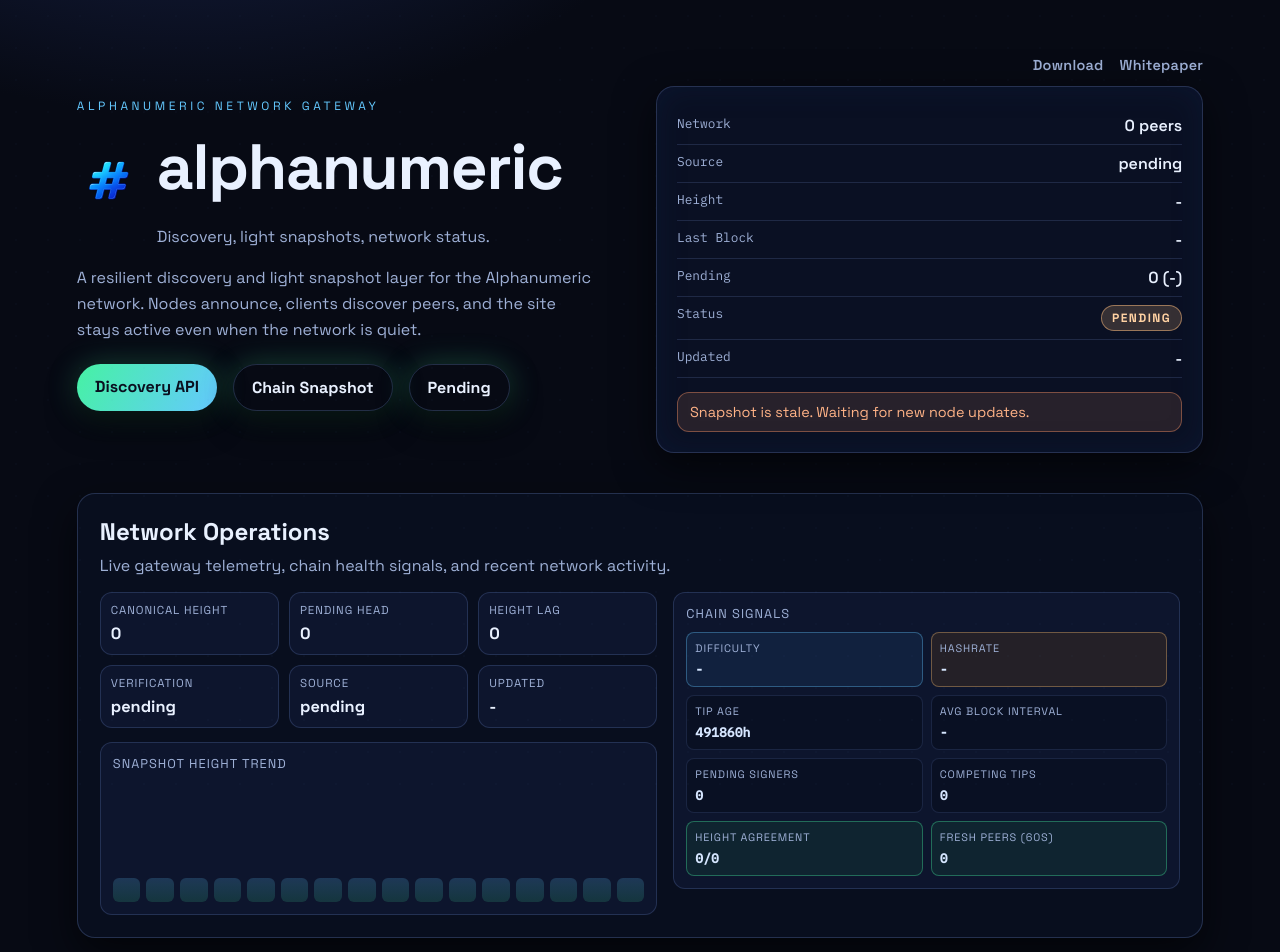
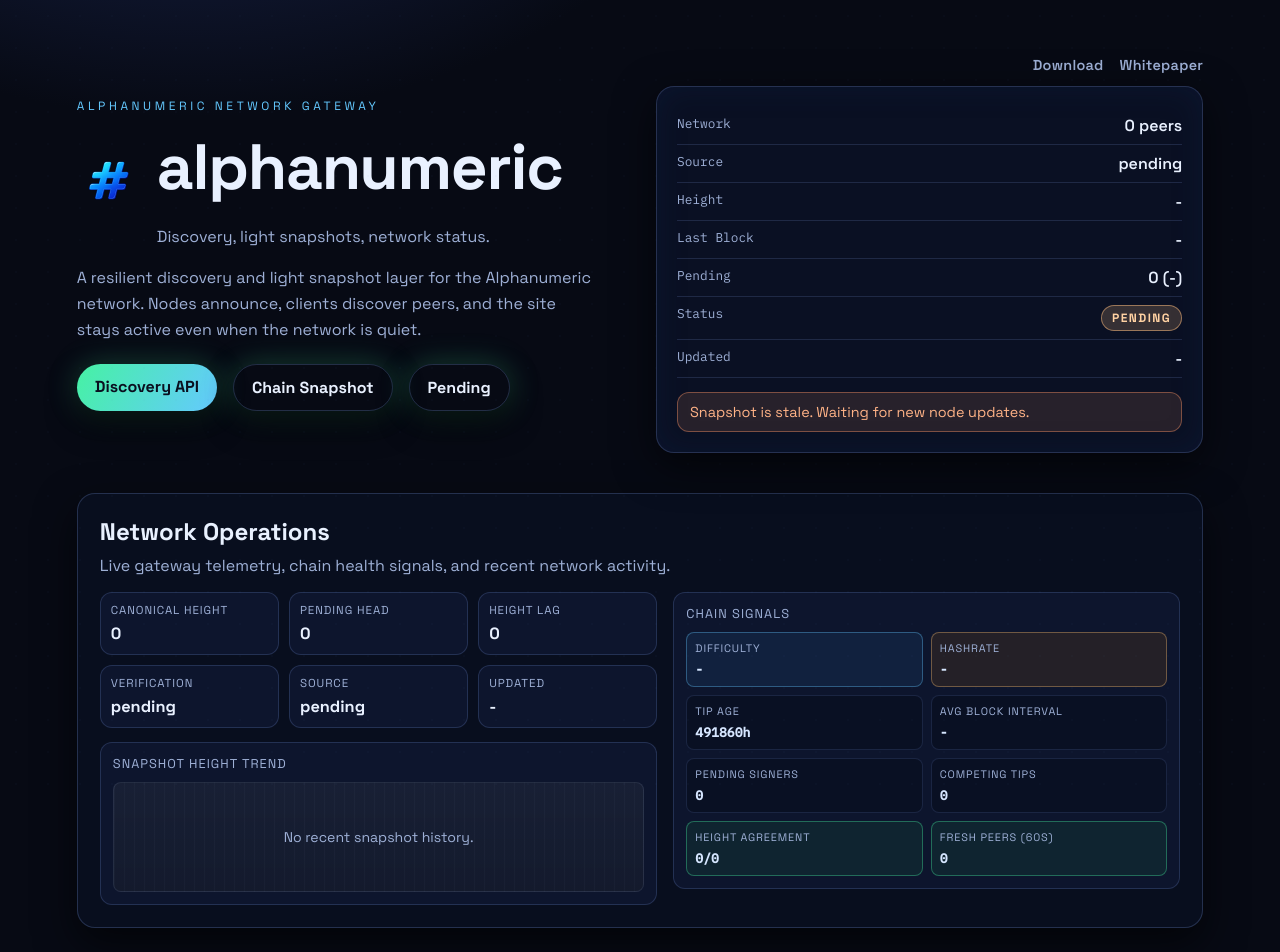
Before and after one commit to OSXBasedAnon/alphanumeric-blue, a Next.js app: page / in a window 1280 px wide. Shown: the top 952 px of the page. Built offline with nearby package versions, Linux system fonts and the light colour scheme.

Commit message:
Refactor snapshot trend into darker sparkline with flat-state handling

```diff
--- a/app/components/NetworkWorkbench.tsx
+++ b/app/components/NetworkWorkbench.tsx
@@ -179,16 +179,43 @@ export default function NetworkWorkbench() {
   const peerList = peers?.peers ?? [];
   const agreementPeers = peerList.filter((p) => Number(p.height ?? -1) === currentHeight).length;
   const freshPeers60s = peerList.filter((p) => Math.max(0, Math.floor(Date.now() / 1000) - Number(p.last_seen ?? 0)) <= 60).length;
-  const bars = useMemo(() => {
+  const trend = useMemo(() => {
     const points = (history?.history ?? []).slice(0, 16).reverse();
-    if (points.length === 0) return [] as Array<{ h: number; ts: number; pct: number }>;
-    const maxHeight = Math.max(...points.map((p) => p.height), 1);
-    return points.map((p) => ({
-      h: p.height,
-      ts: p.received_at,
-      pct: Math.max(10, Math.round((p.height / maxHeight) * 100))
-    }));
+    if (points.length === 0) {
+      return {
+        flat: true,
+        points: [] as Array<{ h: number; ts: number; norm: number }>
+      };
+    }
+
+    const minHeight = Math.min(...points.map((p) => p.height));
+    const maxHeight = Math.max(...points.map((p) => p.height));
+    const span = Math.max(0, maxHeight - minHeight);
+    const flat = span === 0;
+    const normalized = points.map((p, idx) => {
+      const base = flat ? 0.5 + (((idx % 4) - 1.5) * 0.05) : (p.height - minHeight) / span;
+      const norm = Math.max(0.12, Math.min(0.88, base));
+      return { h: p.height, ts: p.received_at, norm };
+    });
+
+    return { flat, points: normalized };
   }, [history]);
+
+  const sparkline = useMemo(() => {
+    if (trend.points.length === 0) return null;
+    const width = 100;
+    const height = 40;
+    const pad = 4;
+    const n = trend.points.length;
+    const coords = trend.points.map((p, i) => {
+      const x = n === 1 ? width / 2 : (i / (n - 1)) * width;
+      const y = height - pad - p.norm * (height - pad * 2);
+      return { x, y, h: p.h, ts: p.ts };
+    });
+    const line = coords.map((c) => `${c.x.toFixed(2)},${c.y.toFixed(2)}`).join(" ");
+    const area = `0,${height} ${line} ${width},${height}`;
+    return { width, height, coords, line, area };
+  }, [trend]);
 
   return (
     <section className="workbench">
@@ -229,18 +256,25 @@ export default function NetworkWorkbench() {
           <div className="ops-chart-card">
             <div className="ops-chart-title">Snapshot Height Trend</div>
             <div className="ops-chart">
-              {bars.length > 0
-                ? bars.map((bar, idx) => (
-                    <div
-                      key={`${bar.ts}-${idx}`}
-                      className="ops-bar"
-                      title={`Height ${bar.h} - ${formatAgo(bar.ts)}`}
-                      style={{ height: `${bar.pct}%` }}
-                    />
-                  ))
-                : Array.from({ length: 16 }).map((_, idx) => (
-                    <div key={idx} className="ops-bar ghost" style={{ height: "20%" }} />
+              {sparkline ? (
+                <svg className={`ops-spark ${trend.flat ? "flat" : ""}`} viewBox={`0 0 ${sparkline.width} ${sparkline.height}`} preserveAspectRatio="none">
+                  <polyline className="ops-spark-area" points={sparkline.area} />
+                  <polyline className="ops-spark-line" points={sparkline.line} />
+                  {sparkline.coords.map((c, idx) => (
+                    <circle
+                      key={`${c.ts}-${idx}`}
+                      className="ops-spark-dot"
+                      cx={c.x}
+                      cy={c.y}
+                      r={1.2}
+                    >
+                      <title>{`Height ${c.h} - ${formatAgo(c.ts)}`}</title>
+                    </circle>
                   ))}
+                </svg>
+              ) : (
+                <div className="ops-spark-empty">No recent snapshot history.</div>
+              )}
             </div>
           </div>
         </div>
--- a/app/globals.css
+++ b/app/globals.css
@@ -430,20 +430,52 @@ html, body {
 }
 
 .ops-chart {
-  height: 120px;
-  display: grid;
-  grid-template-columns: repeat(16, 1fr);
-  gap: 6px;
-  align-items: end;
+  height: 110px;
+  border-radius: 8px;
+  border: 1px solid rgba(95, 109, 140, 0.22);
+  background:
+    linear-gradient(180deg, rgba(46, 53, 68, 0.35), rgba(28, 33, 45, 0.45)),
+    repeating-linear-gradient(
+      to right,
+      rgba(122, 136, 166, 0.08) 0px,
+      rgba(122, 136, 166, 0.08) 1px,
+      transparent 1px,
+      transparent 10px
+    );
+  padding: 8px;
 }
 
-.ops-bar {
-  border-radius: 6px;
-  background: linear-gradient(180deg, rgba(100, 201, 255, 0.8), rgba(70, 242, 163, 0.6));
+.ops-spark {
+  width: 100%;
+  height: 100%;
+  overflow: visible;
 }
 
-.ops-bar.ghost {
-  opacity: 0.25;
+.ops-spark-area {
+  fill: rgba(110, 125, 150, 0.18);
+  stroke: none;
+}
+
+.ops-spark-line {
+  fill: none;
+  stroke: rgba(170, 182, 205, 0.85);
+  stroke-width: 1.15;
+}
+
+.ops-spark-dot {
+  fill: rgba(186, 196, 214, 0.9);
+}
+
+.ops-spark.flat .ops-spark-line {
+  stroke: rgba(145, 157, 180, 0.85);
+}
+
+.ops-spark-empty {
+  height: 100%;
+  display: grid;
+  place-items: center;
+  color: var(--muted);
+  font-size: 0.88rem;
 }
 
 .explorer-list,
```
